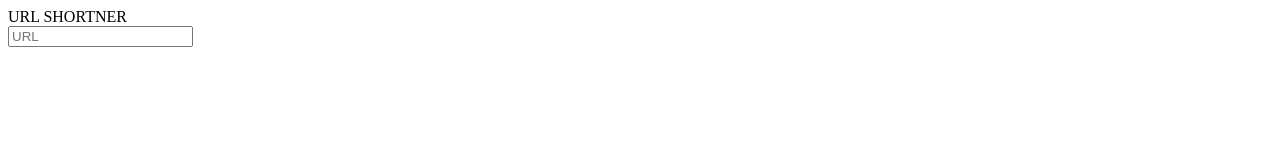
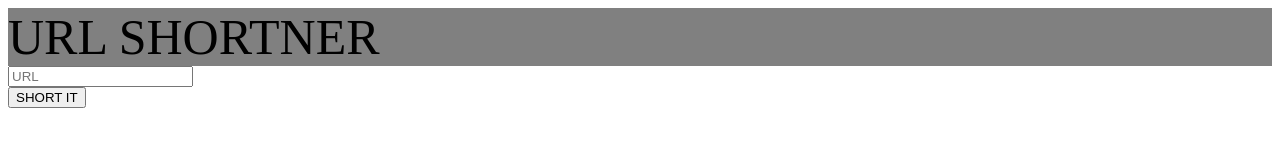
Before and after one commit to SubashMourougayane/url-shortner, a plain HTML site: page index.html in a window 1280 px wide. Drawn offline with Linux system fonts and the light colour scheme.

Commit message:
added button,seperated components in div, css file

```diff
--- a/index.html
+++ b/index.html
@@ -2,11 +2,17 @@
     <head>
         <title>URL SHORTNER</title>
     </head>
+    <link rel="stylesheet" href="styles.css">
     <body>
-
-        URL SHORTNER <br>
-
-        <input type="text" name="long-url-text" placeholder="URL" id="long-url">
+        <div class="url-heading">
+            URL SHORTNER <br>
+        </div>
+        <div class="url-input">
+            <input type="text" name="long-url-text" placeholder="URL" id="long-url"> <br>
+        </div>
+        <div class="short-button">
+            <input type="button" value="SHORT IT">
+        </div>
 
     </body>
 </html>
--- /dev/null
+++ b/styles.css
@@ -0,0 +1,4 @@
+.url-heading{
+    font-size: 50px;
+    background-color: grey;
+}
```
